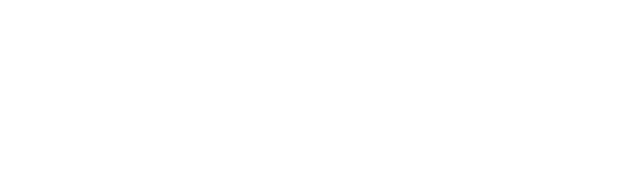
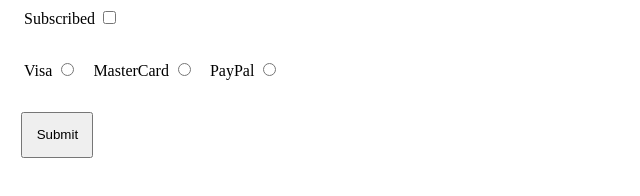
Before and after one commit to digitaldreams47/JavaScript-exercises, a plain HTML site: page index.html in a window 1280 px wide. Shown: the whole page, without its empty margins (0-640 px from the left). Drawn offline with Linux system fonts and the light colour scheme.

Commit message:
Checked property

```diff
--- a/index.html
+++ b/index.html
@@ -36,6 +36,26 @@
   <label id="zLabel"></label><br>
   <button type="button" id="rollButton">Roll Dice</button> -->
 
+  <label for="myCheckBox" style="margin-left: 1em">Subscribed</label>
+  <input type="checkbox" id="myCheckBox"><br>
+
+  <div class="col-12 cardPayment">
+    <div class="col-4">
+      <label for="visaBtn">Visa</label>
+      <input type="radio" name="card" id="visaBtn">
+    </div>
+    <div class="col-4">
+      <label for="visaBtn">MasterCard</label>
+      <input type="radio" name="card" id="mastercardBtn">
+    </div>
+    <div class="col-4">
+      <label for="visaBtn">PayPal</label>
+      <input type="radio" name="card" id="paypalBtn"><br>
+    </div>
+  </div>
+
+
+  <button type="button" id="myBtn">Submit</button>
   <script src="index.js"></script>
 </body>
 
--- a/index.js
+++ b/index.js
@@ -232,7 +232,7 @@ console.log(letter);
 
 */
 
-/* if else statements */
+/* if else statements
 
  let age = -1;
 
@@ -252,3 +252,32 @@ if (online) {
 } else {
   console.log("You are not online");
 }
+
+*/
+
+// Checked property
+
+
+document.getElementById("myBtn").onclick = function() {
+  const myCheckBox = document.getElementById("myCheckBox");
+  const visaBtn = document.getElementById("visaBtn");
+  const mastercardBtn = document.getElementById("mastercardBtn");
+  const paypalBtn = document.getElementById("paypalBtn");
+
+  if (myCheckBox.checked) {
+    console.log("You are subscribed");
+  }
+  else {
+    console.log("You are not subscribed");
+  }
+
+  if (visaBtn.checked) {
+    console.log("You are paying with visa card");
+  } else if (mastercardBtn.checked) {
+    console.log("You are paying with mastercard");
+  } else if (paypalBtn.checked) {
+    console.log("You are paying with PayPal");
+  } else {
+    console.log("You must select a payment method!")
+  }
+}
--- a/style.css
+++ b/style.css
@@ -17,3 +17,18 @@
   padding: 10px;
   font-size: 20px;
 } */
+
+.cardPayment {
+  display: flex;
+  margin-bottom: 2em;
+  margin-top: 2em;
+}
+
+.cardPayment div {
+  margin-left: 1em;
+}
+
+#myBtn {
+  margin-left: 1em;
+  padding: 1em;
+}
```
